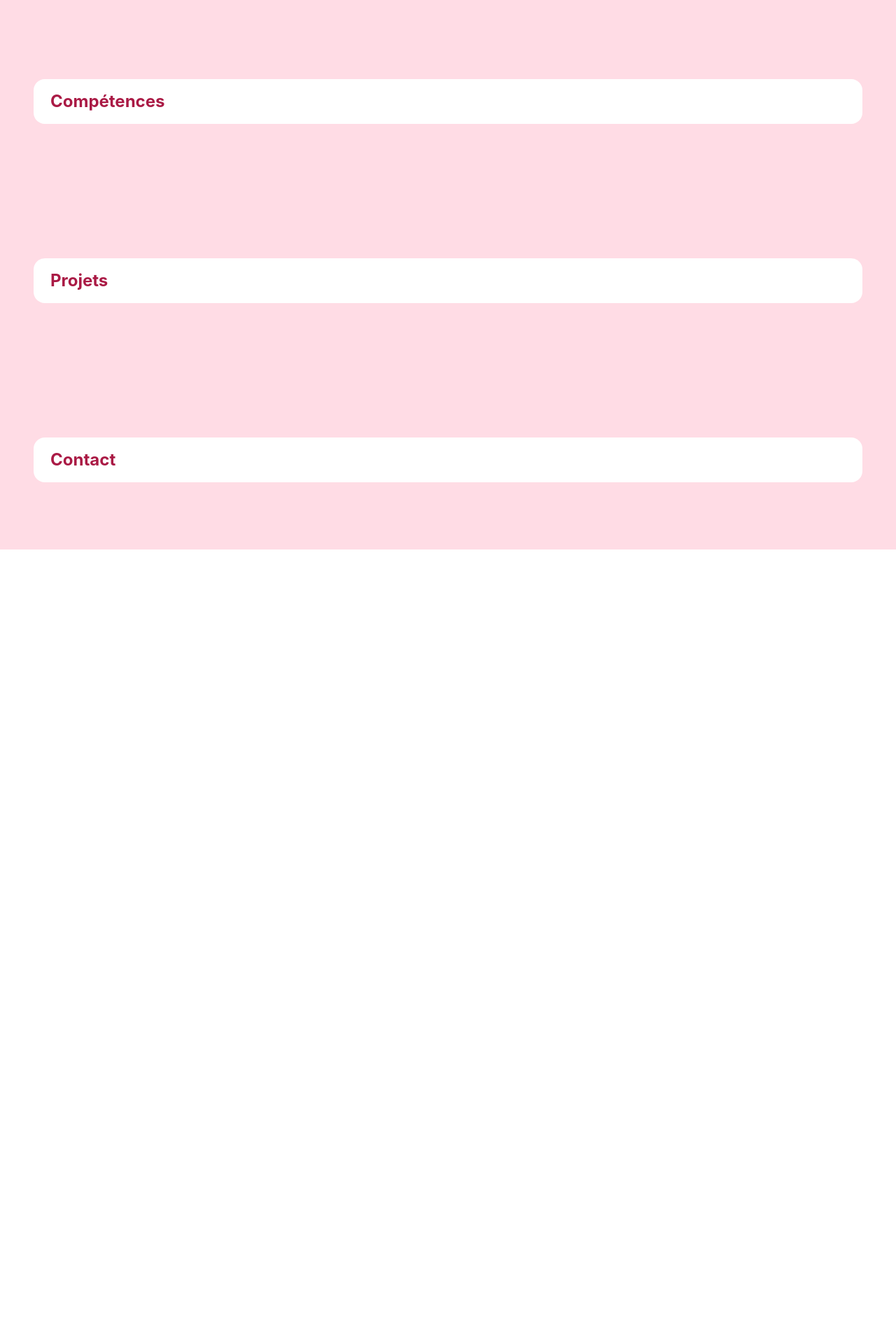
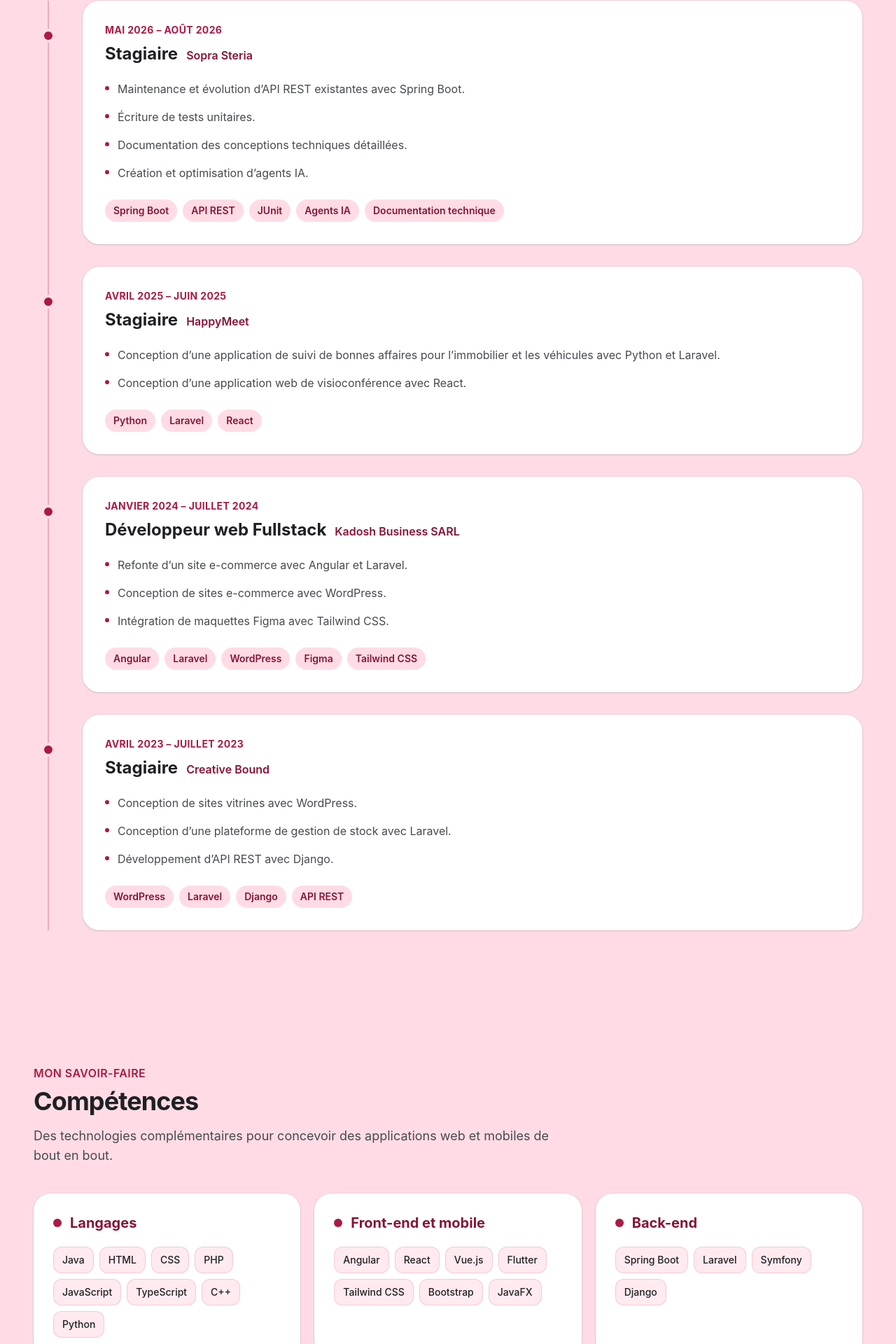
Before and after one commit to elysevianney/my_porfolio, an Angular app: page / in a window 1280 px wide. Shown: the part 1662-3582 px from the top of the page at 70% size. Before the commit the page ends 2447 px from the top, so only its background shows below. Built offline with nearby package versions, Linux system fonts and the light colour scheme.

Commit message:
feat: add experience and skills sections

```diff
--- a/src/app/app.html
+++ b/src/app/app.html
@@ -12,13 +12,9 @@
 
   <app-about />
 
-  <section id="experience" aria-labelledby="experience-title" class="py-24">
-    <h2 id="experience-title" class="rounded-2xl bg-white px-6 py-4 text-2xl font-bold text-cv-primary">Expériences</h2>
-  </section>
+  <app-experience />
 
-  <section id="skills" aria-labelledby="skills-title" class="py-24">
-    <h2 id="skills-title" class="rounded-2xl bg-white px-6 py-4 text-2xl font-bold text-cv-primary">Compétences</h2>
-  </section>
+  <app-skills />
 
   <section id="projects" aria-labelledby="projects-title" class="py-24">
     <h2 id="projects-title" class="rounded-2xl bg-white px-6 py-4 text-2xl font-bold text-cv-primary">Projets</h2>
--- a/src/app/app.ts
+++ b/src/app/app.ts
@@ -1,12 +1,14 @@
 import { Component } from '@angular/core';
 
 import { About } from './components/about/about';
+import { Experience } from './components/experience/experience';
 import { Header } from './components/header/header';
 import { Hero } from './components/hero/hero';
+import { Skills } from './components/skills/skills';
 
 @Component({
   selector: 'app-root',
-  imports: [About, Header, Hero],
+  imports: [About, Experience, Header, Hero, Skills],
   templateUrl: './app.html',
   styleUrl: './app.css',
 })
--- /dev/null
+++ b/src/app/components/experience/experience.html
@@ -0,0 +1,46 @@
+<section id="experience" aria-labelledby="experience-title" class="py-20 sm:py-24">
+  <div class="mb-10 rounded-2xl bg-cv-primary px-7 py-5 sm:px-10">
+    <p class="text-sm font-semibold tracking-widest text-cv-soft uppercase">Mon parcours</p>
+    <h2 id="experience-title" class="mt-1 text-3xl font-bold text-white sm:text-4xl">
+      Expériences professionnelles
+    </h2>
+  </div>
+
+  <ol class="relative ml-3 border-s-2 border-cv-primary/25 sm:ml-5">
+    @for (experience of experiences; track experience.company) {
+      <li class="relative pb-8 ps-8 last:pb-0 sm:ps-12">
+        <span
+          class="absolute top-8 -left-[0.68rem] flex size-5 items-center justify-center rounded-full border-4 border-cv-soft bg-cv-primary sm:top-10"
+          aria-hidden="true"
+        ></span>
+
+        <article class="rounded-3xl bg-white p-6 shadow-sm ring-1 ring-black/5 sm:p-8">
+          <p class="text-sm font-bold tracking-wide text-cv-primary uppercase">
+            {{ experience.period }}
+          </p>
+          <div class="mt-2 flex flex-col gap-1 sm:flex-row sm:items-baseline sm:gap-3">
+            <h3 class="text-xl font-bold text-cv-text sm:text-2xl">{{ experience.role }}</h3>
+            <p class="font-semibold text-cv-primary-dark">{{ experience.company }}</p>
+          </div>
+
+          <ul class="mt-5 grid gap-3 text-cv-muted">
+            @for (task of experience.tasks; track task) {
+              <li class="flex gap-3 leading-7">
+                <span class="mt-[0.65rem] size-1.5 shrink-0 rounded-full bg-cv-primary" aria-hidden="true"></span>
+                <span>{{ task }}</span>
+              </li>
+            }
+          </ul>
+
+          <ul class="mt-6 flex flex-wrap gap-2" aria-label="Technologies utilisées">
+            @for (technology of experience.technologies; track technology) {
+              <li class="rounded-full bg-cv-soft px-3 py-1.5 text-sm font-semibold text-cv-primary-dark">
+                {{ technology }}
+              </li>
+            }
+          </ul>
+        </article>
+      </li>
+    }
+  </ol>
+</section>
--- /dev/null
+++ b/src/app/components/experience/experience.ts
@@ -0,0 +1,12 @@
+import { ChangeDetectionStrategy, Component } from '@angular/core';
+
+import { EXPERIENCES } from '../../data/experiences.data';
+
+@Component({
+  selector: 'app-experience',
+  templateUrl: './experience.html',
+  changeDetection: ChangeDetectionStrategy.OnPush,
+})
+export class Experience {
+  protected readonly experiences = EXPERIENCES;
+}
--- /dev/null
+++ b/src/app/components/skills/skills.html
@@ -0,0 +1,30 @@
+<section id="skills" aria-labelledby="skills-title" class="py-20 sm:py-24">
+  <div class="mb-10 max-w-3xl">
+    <p class="font-semibold tracking-wide text-cv-primary uppercase">Mon savoir-faire</p>
+    <h2 id="skills-title" class="mt-2 text-3xl font-bold tracking-tight text-cv-text sm:text-4xl">
+      Compétences
+    </h2>
+    <p class="mt-4 text-base leading-7 text-cv-muted sm:text-lg">
+      Des technologies complémentaires pour concevoir des applications web et mobiles de bout en bout.
+    </p>
+  </div>
+
+  <div class="grid gap-5 md:grid-cols-2 xl:grid-cols-3">
+    @for (skillCategory of skillCategories; track skillCategory.category) {
+      <article class="rounded-3xl bg-white p-6 shadow-sm ring-1 ring-black/5 sm:p-7">
+        <div class="mb-5 flex items-center gap-3">
+          <span class="size-3 shrink-0 rounded-full bg-cv-primary" aria-hidden="true"></span>
+          <h3 class="text-xl font-bold text-cv-primary-dark">{{ skillCategory.category }}</h3>
+        </div>
+
+        <ul class="flex flex-wrap gap-2" [attr.aria-label]="'Compétences : ' + skillCategory.category">
+          @for (skill of skillCategory.items; track skill) {
+            <li class="rounded-xl border border-cv-primary/15 bg-cv-soft/60 px-3 py-2 text-sm font-medium text-cv-text">
+              {{ skill }}
+            </li>
+          }
+        </ul>
+      </article>
+    }
+  </div>
+</section>
--- /dev/null
+++ b/src/app/components/skills/skills.ts
@@ -0,0 +1,12 @@
+import { ChangeDetectionStrategy, Component } from '@angular/core';
+
+import { SKILL_CATEGORIES } from '../../data/skills.data';
+
+@Component({
+  selector: 'app-skills',
+  templateUrl: './skills.html',
+  changeDetection: ChangeDetectionStrategy.OnPush,
+})
+export class Skills {
+  protected readonly skillCategories = SKILL_CATEGORIES;
+}
```
Also changed, not shown: 2 other files (tests, documents, lock files or other folders).
